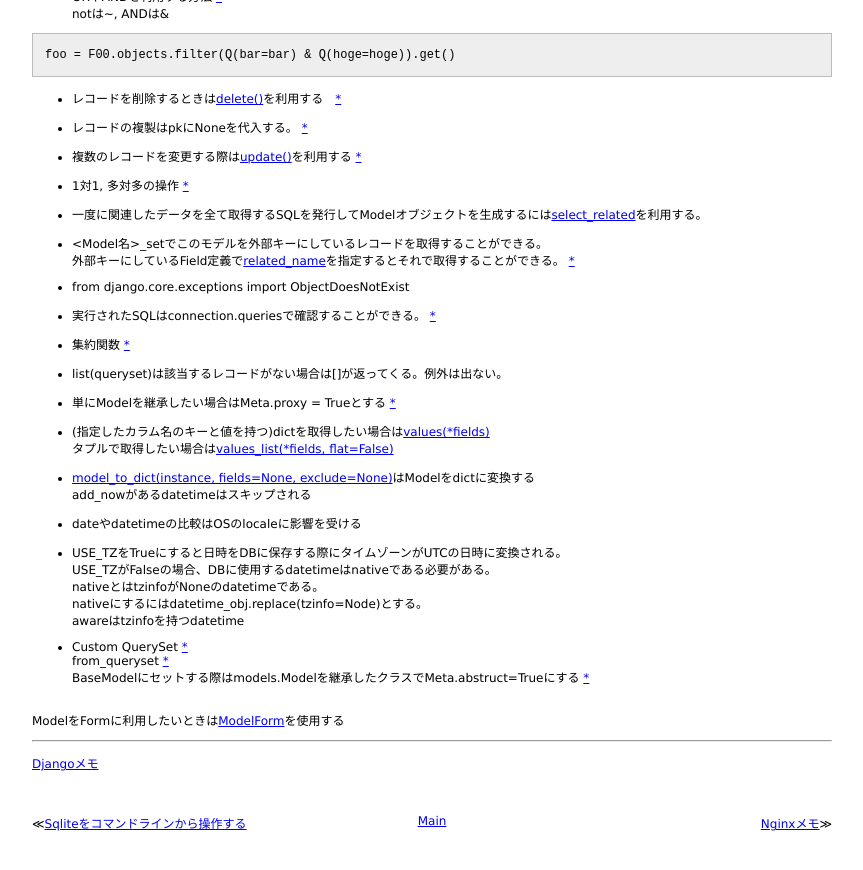
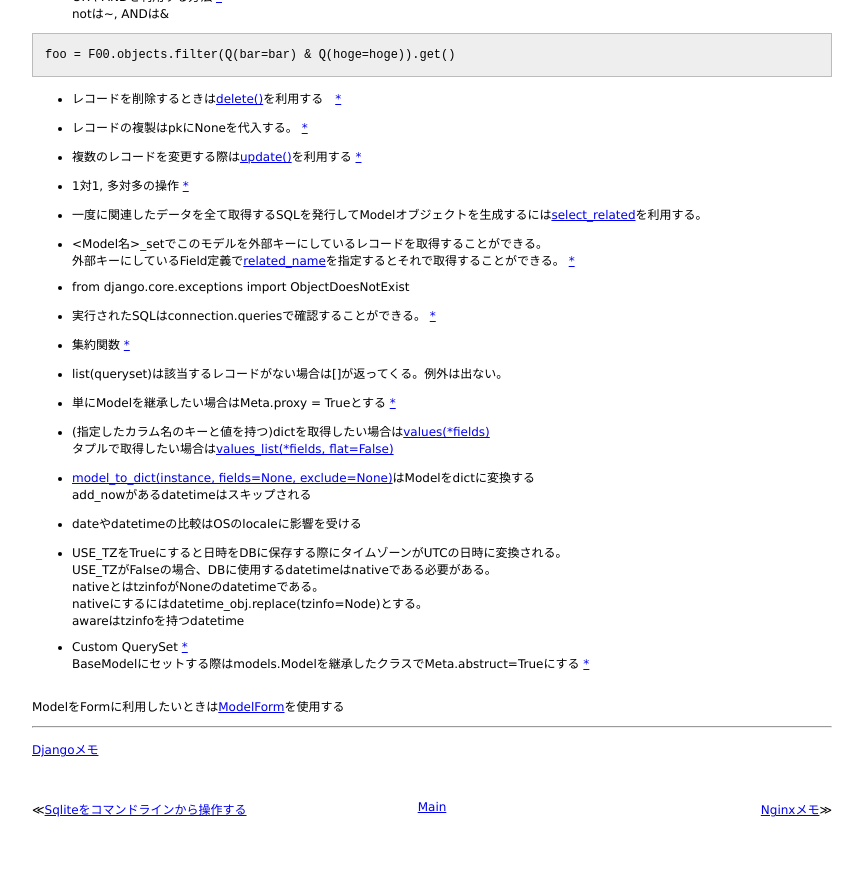
Before and after one commit to 38elements/38elements.github.com, a Jekyll site: the page built from _posts/2014-11-29-django-model.md, in a window 1280 px wide and 900 px high, scrolled down 1597 px. Shown: the top 870 px of the window, without its empty margins (208-1071 px from the left). Built offline with Jekyll 4.4.1, drawn with Linux system fonts in a browser that asks for light colours.

Commit message:
Update 2014-11-29-django-model.md

```diff
--- a/_posts/2014-11-29-django-model.md
+++ b/_posts/2014-11-29-django-model.md
@@ -141,8 +141,7 @@ nativeにするにはdatetime_obj.replace(tzinfo=Node)とする。
 awareはtzinfoを持つdatetime
 
 
-* Custom QuerySet [\*](https://docs.djangoproject.com/en/stable/topics/db/managers/#custom-managers)
-from_queryset [\*](https://docs.djangoproject.com/en/stable/topics/db/managers/#from-queryset)
+* Custom QuerySet [\*](https://docs.djangoproject.com/en/1.10/topics/db/managers/#calling-custom-queryset-methods-from-the-manager)
 BaseModelにセットする際はmodels.Modelを継承したクラスでMeta.abstruct=Trueにする
 [\*](https://docs.djangoproject.com/en/1.9/topics/db/managers/#custom-managers-and-model-inheritance)
 
```
